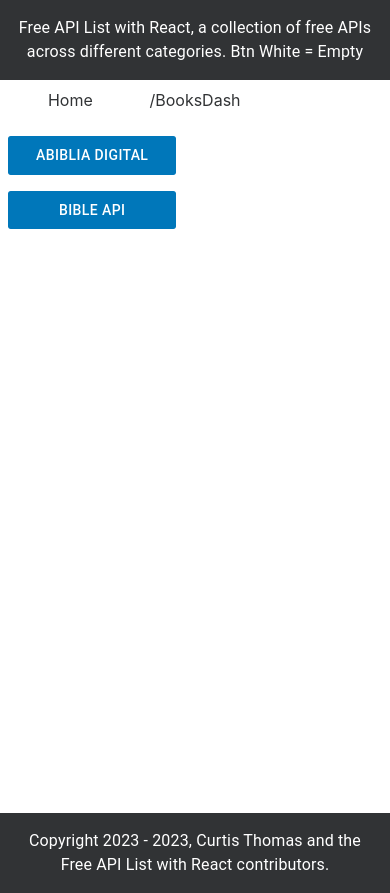
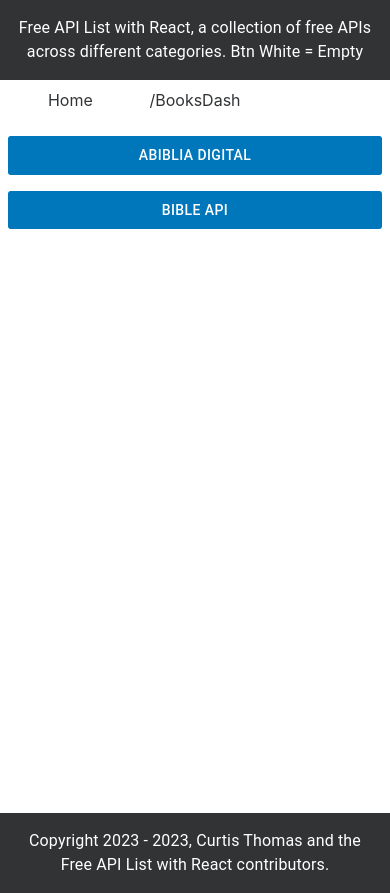
Before and after one commit to Curtis-Thomas/free-api-list-with-react, a React (Create React App) app: page /BooksDash in a window 390 px wide. Built offline with nearby package versions, Linux system fonts and the light colour scheme.

Commit message:
style: add BtnRouting full width on mboile

```diff
--- a/src/core/main/BtnRouting.js
+++ b/src/core/main/BtnRouting.js
@@ -15,7 +15,7 @@ const BtnRouting = ({ btnName, navigateTo, backgroundColor, textColor }) => {
     <Box
       sx={{
         width: isMobile ? "100%" : "30%",
-        maxWidth: isMobile ? "45%" : "100%",
+        maxWidth: "100%",
         marginBottom: 2,
         backgroundColor: `${backgroundColor}`,
         border: "solid 1px 8d6cab ",
```
